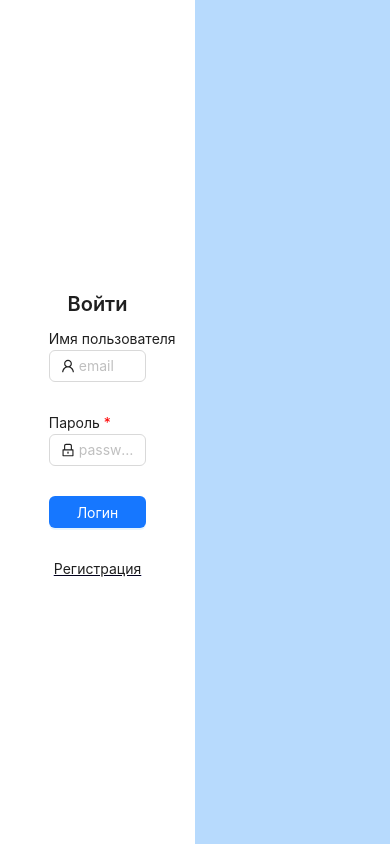
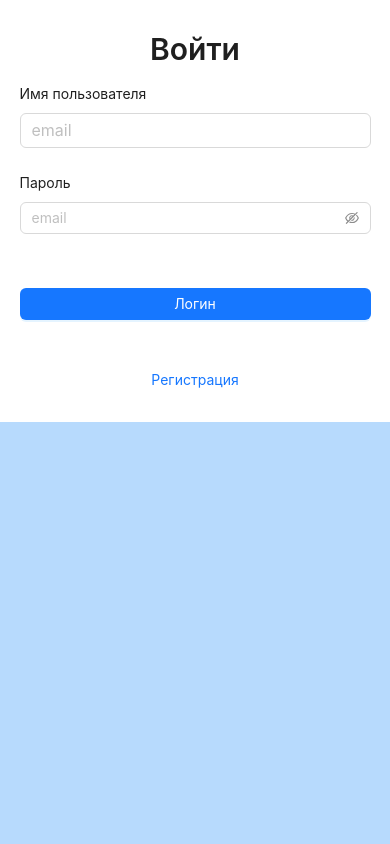
Before and after one commit to Sardorxon9/wr1, a React (Vite) app: page / in a window 390 px wide. Built offline with nearby package versions, Linux system fonts and the light colour scheme.

Commit message:
ui mobile : login
Fixed login page Mobile UI

```diff
--- a/src/components/login-signUp/loginPage.css
+++ b/src/components/login-signUp/loginPage.css
@@ -1,5 +1,3 @@
-/* src/components/loginPage.css */
-
 html, body {
     margin: 0;
     padding: 0;
@@ -9,58 +7,90 @@ html, body {
 
 .main-container {
     display: flex;
+    flex-direction: column;
     width: 100%;
     height: 100vh;
-
 }
 
 .left-container, .right-container {
     flex: 1;
     display: flex;
-
+    justify-content: center;
+    align-items: center;
 }
 
 .left-container {
     background-color: rgb(255, 255, 255);
-    justify-content: center;
-    align-items: center;
 }
 
 .right-container {
     background-color: rgb(183, 218, 253);
 }
 
-.login-container{
-    width: 50%;
+.login-container {
+    width: 80%;
+    max-width: 400px;
     justify-content: center;
     align-items: center;
-    white-space: nowrap;
 }
 
-.login-info{
+.login-info {
+}
 
-}
-.login-username{
+.login-username {
     margin-bottom: 30px;
 }
-.login-password{
 
+.login-password {
 }
-.singin-button{
+
+.singin-button {
     padding-bottom: 65px;
 }
-.login-text{
-    text-align: center;
 
-}
-.button-text{
+.login-text {
     text-align: center;
 }
-.login-button{
+
+.button-text {
+    text-align: center;
+    padding-bottom: 6%;
+}
+
+.login-button {
     width: 100%;
     margin-top: 30px;
-    margin-bottom: 30px;
+    margin-bottom: 20px;
 }
-.registration-button{
+
+.registration-button {
     width: fit-content;
 }
+
+@media (min-width: 768px) {
+    .main-container {
+        flex-direction: row;
+    }
+
+    .left-container {
+        justify-content: center;
+    }
+
+    .right-container {
+        justify-content: center;
+    }
+
+    .login-container {
+        width: 50%;
+    }
+}
+
+@media (max-width: 767px) {
+    .login-container {
+        width: 90%;
+    }
+
+    .ant-input {
+        font-size: 16px;
+    }
+}
--- a/src/components/login-signUp/loginPage.jsx
+++ b/src/components/login-signUp/loginPage.jsx
@@ -1,53 +1,61 @@
 import React from 'react';
-import { Space, Typography, Input, Button } from 'antd';
-import { UserOutlined, LockOutlined } from '@ant-design/icons'; // Added LockOutlined for password input
-import { Link } from 'react-router-dom'; // Import Link from react-router-dom
+import { Form, Input, Button, Typography } from 'antd';
+import { Link } from 'react-router-dom';
 import './loginPage.css';
 
-const { Text } = Typography;
 const { Title } = Typography;
 
 const LoginPage = () => {
+  const onFinish = (values) => {
+    console.log('Success:', values);
+  };
+
+  const onFinishFailed = (errorInfo) => {
+    console.log('Failed:', errorInfo);
+  };
+
   return (
-    <div className='main-container'>
+    <div className="main-container">
       <div className="left-container">
         <div className="login-container">
-          <div className='login-info'>
-            <div className='login-text'>
-              <Title level={4} className='signin-button'>Войти</Title>
-            </div>
+          <Title className="login-text" level={2}>Войти</Title>
+          <Form
+            name="login"
+            initialValues={{ remember: true }}
+            onFinish={onFinish}
+            onFinishFailed={onFinishFailed}
+            layout="vertical"
+          >
+            <Form.Item
+              label="Имя пользователя"
+              name="username"
+            >
+              <Input placeholder="email" />
+            </Form.Item>
 
-            <div className="login-username">
-              <Space direction="vertical">
-                <Text>Имя пользователя</Text>
-              </Space>
-              <br />
-              <Input placeholder="email" prefix={<UserOutlined />} />
-              <br />
-            </div>
+            <Form.Item
+              label="Пароль"
+              name="password"
+            >
+              <Input.Password placeholder="email" />
+            </Form.Item>
 
-            <div className="login-password">
-              <Space direction="vertical">
-                <Text>Пароль <span style={{ color: 'red' }}>*</span> </Text>
-              </Space>
-              <br />
-              <Input placeholder="password" prefix={<LockOutlined />} />
-              <br />
-            </div>
+            <Form.Item>
+              <Link to="/mainpage">
+                <Button type="primary" htmlType="submit" className="login-button">
+                  Логин
+                </Button>
+              </Link>
+            </Form.Item>
+          </Form>
+          <div className="button-text">
+            <Link to="/register">
+              <Button type="link" className="registration-button">Регистрация</Button>
+            </Link>
           </div>
-
-          <div className="button-text">
-          <Link to="/mainpage"><Button type="primary" className='login-button'>Логин</Button><br /></Link>
-
-            <Link to="/register"><Text underline>Регистрация</Text></Link>
-            <br />
-          </div>
-
         </div>
       </div>
-
-      <div className="right-container">
-      </div>
+      <div className="right-container" />
     </div>
   );
 };
```
